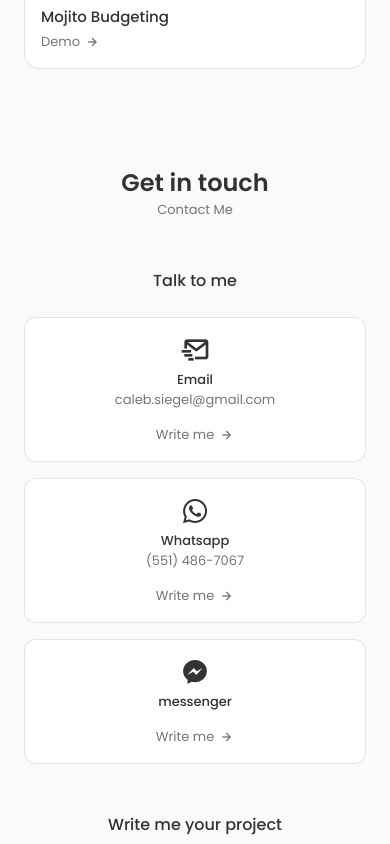
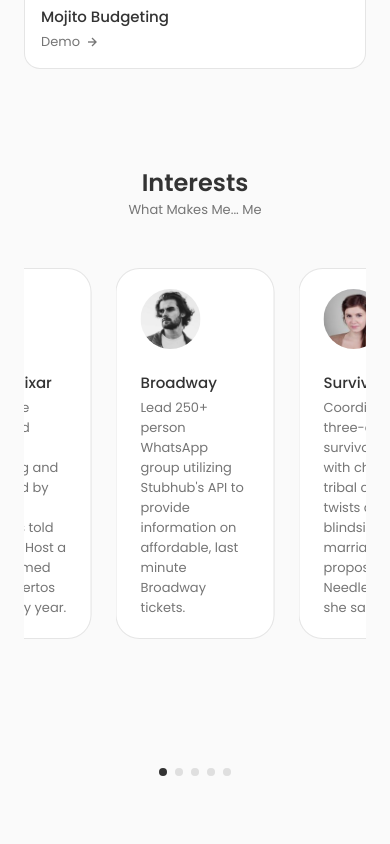
Before and after one commit to caleb-siegel/portfolio-polished, a React (Vite) app: page / in a window 390 px wide. Shown: the part 4240-5084 px from the top of the page. Built offline with nearby package versions, Linux system fonts and the light colour scheme.

Commit message:
build interests section

```diff
--- a/package.json
+++ b/package.json
@@ -12,7 +12,8 @@
   "dependencies": {
     "emailjs-com": "^3.2.0",
     "react": "^18.3.1",
-    "react-dom": "^18.3.1"
+    "react-dom": "^18.3.1",
+    "swiper": "^11.1.14"
   },
   "devDependencies": {
     "@eslint/js": "^9.9.0",
--- a/src/App.jsx
+++ b/src/App.jsx
@@ -1,7 +1,7 @@
 import React, { useState } from 'react';
 import './App.css';
+import Home from './components/home/Home';
 import Header from './components/header/Header';
-import Home from './components/home/Home';
 import About from './components/about/About';
 import Skills from './components/skills/Skills';
 import Qualification from './components/qualification/Qualification';
@@ -9,6 +9,7 @@ import Contact from './components/contact/Contact';
 import Footer from './components/footer/Footer';
 import ScrollUp from './components/scrollup/ScrollUp';
 import Work from './components/work/Work';
+import Testimonials from './components/testimonials/Testimonials';
 
 function App() {
   return (
@@ -21,6 +22,7 @@ function App() {
         <Skills />
         <Qualification />
         <Work />
+        <Testimonials />
         <Contact />
 
       </main>
--- /dev/null
+++ b/src/components/testimonials/Data.jsx
@@ -0,0 +1,42 @@
+import React from 'react'
+import Image1 from "../../assets/testimonial1.png";
+import Image2 from "../../assets/testimonial2.png";
+import Image3 from "../../assets/testimonial3.png";
+
+export const Data = [
+    {
+      id: 1,
+      image: Image1,
+      title: "Broadway",
+      description:
+        "Lead 250+ person WhatsApp group utilizing Stubhub's API to provide information on affordable, last minute Broadway tickets.",
+    },
+    {
+      id: 2,
+      image: Image2,
+      title: "Survivor",
+      description:
+        "Coordinated three-day survivor game with challenges, tribal councils, twists and blindsides for marriage proposal. Needless to say, she said yes.",
+    },
+    {
+      id: 3,
+      image: Image3,
+      title: "Microsoft Excel",
+      description:
+        "Built 35-tab dynamic model predicting possible tournament outcomes through historical rankings data. Also distributed daily Excel tips through newsletter, Mouse-less Modeler.",
+    },
+    {
+        id: 4,
+        image: Image3,
+        title: "Travel",
+        description:
+          "Visited 15 countries. Favorite experiences include skydiving in Switzerland, Eclipse-chasing in Lake Placid, surfing in Hawaii, northern-lights watching in Iceland and praying in Israel.",
+      },
+      {
+          id: 5,
+          image: Image3,
+          title: "Disney/Pixar",
+          description:
+            "Appreciate Disney and Pixar's storytelling and am moved by complex messages told so simply. Host a Coco-themed Dia De Muertos party every year.",
+        },
+  ];
--- /dev/null
+++ b/src/components/testimonials/Testimonials.jsx
@@ -0,0 +1,52 @@
+import React from 'react';
+import { Data } from './Data';
+import "./testimonial.css";
+import { Swiper, SwiperSlide } from 'swiper/react';
+import 'swiper/css';
+import 'swiper/css/pagination';
+import { Navigation, Pagination, Scrollbar, A11y } from 'swiper/modules';
+
+
+const Testimonials = () => {
+  return (
+    <section className="testimonial container section">
+        <h2 className="section__title">Interests</h2>
+        <span className="section__subtitle">What Makes Me... Me </span>
+
+        <Swiper className="testimonial__container"
+            modules={[ Pagination ]}
+            spaceBetween={24}
+            slidesPerView={1.3}
+            loop={true}
+            grabCursor={true}
+            centeredSlides={true}
+            breakpoints={{
+                350: {
+                    slidesPerView: 2,
+                },
+                576: {
+                    slidesPerView: 2,
+                },
+                768: {
+                    slidesPerView: 2,
+                    spaceBetween: 48,
+                }
+            }}
+            pagination={{ clickable: true }}
+        >
+            {Data.map(({id, image, title, description}) => {
+                return (
+                    <SwiperSlide className='testimonial__card' key={id}>
+                        <img src={image} alt="" className="testimonial__img" />
+
+                        <h3 className="testimonial__name">{title}</h3>
+                        <p className="testimonial__description">{description}</p>
+                    </SwiperSlide>
+                )
+            })}
+        </Swiper>
+    </section>
+  )
+}
+
+export default Testimonials
--- /dev/null
+++ b/src/components/testimonials/testimonial.css
@@ -0,0 +1,54 @@
+.testimonial__container {
+    width: 750px;
+}
+
+.testimonial__card {
+    background-color: var(--container-color);
+    border: 1px solid rgba(0, 0, 0, 0.1);
+    padding: 1.5rem 2rem;
+    border-radius: 1.5rem;
+    margin-bottom: var(--mb-3);
+    width: 100%; /* Full width of the SwiperSlide */
+    height: 300px; /* Fixed height, adjust as needed */
+    display: flex;
+    flex-direction: column; /* Vertical arrangement */
+    justify-content: space-between; /* Distribute content evenly */
+    box-sizing: border-box;
+}
+
+.testimonial__img {
+    width: 60px;
+    border-radius: 3rem;
+    margin-bottom: var(--mb-1);
+}
+
+.testimonial__name {
+    font-size: var(--normal-font-size);
+    font-weight: var(--font-medium);
+    margin-bottom: var(--mb-0-25);
+}
+
+.testimonial__description {
+    font-size: var(--small-font-size);
+}
+
+/* Swiper Class */
+.swiper-pagination-bullet {
+    background-color: var(--text-color) !important;
+}
+
+.swiper-pagination-bullet-active {
+    background-color: var(--title-color) !important;
+}
+
+/*=============== BREAKPOINTS ===============*/
+/* For large devices */
+@media screen and (max-width: 992px) {
+    .testimonial__container {
+        width: initial;
+    }
+
+    .testimonial__card {
+        padding: 1.25rem 1.5rem;
+    }
+  }
```
Also changed, not shown: 1 other file (tests, documents, lock files or other folders).
